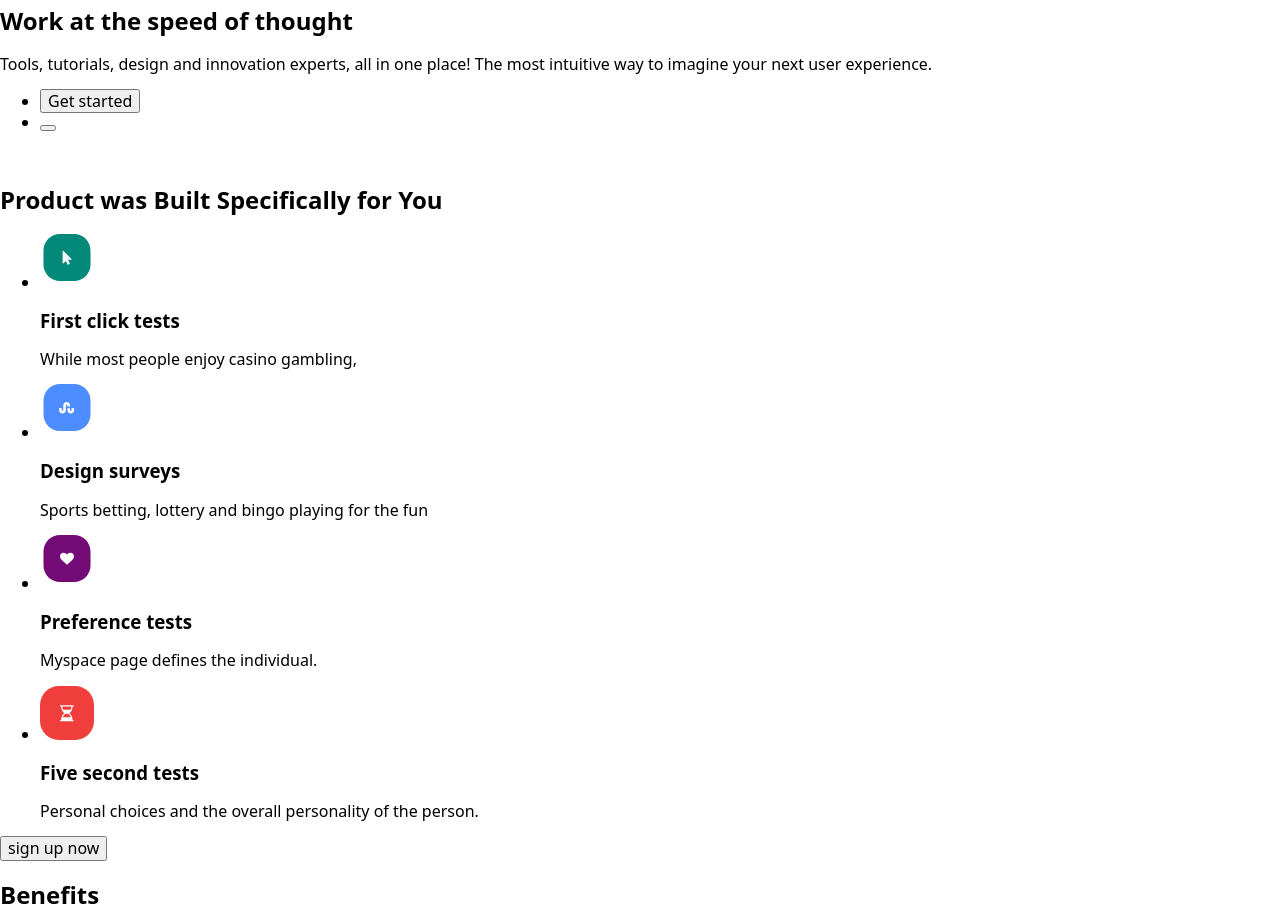
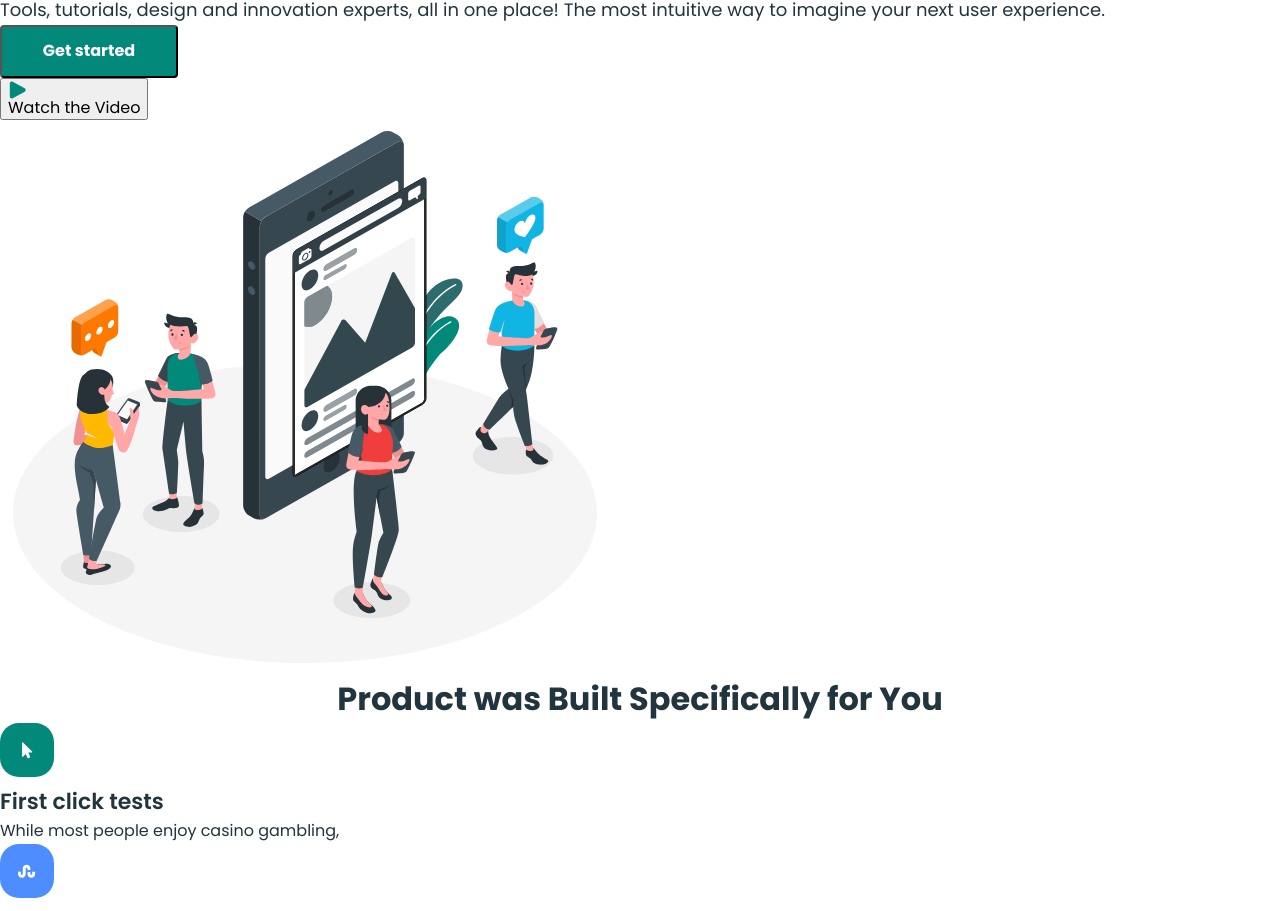
Before and after one commit to Iry-naO/Bussines-promotion, a plain HTML site: page index.html in a window 1280 px wide. Shown: the part 241-1152 px from the top of the page. Drawn offline with nearby package versions, Linux system fonts and the light colour scheme.

Commit message:
update file

```diff
--- a/css/styles.css
+++ b/css/styles.css
@@ -0,0 +1,90 @@
+body {
+  font-family: "Poppins", sans-serif;
+  background-color: #fff;
+  color: #22343d;
+}
+
+ul {
+  list-style-type: none;
+  margin-bottom: 0;
+  margin-top: 0;
+  padding-left: 0;
+}
+
+a {
+  text-decoration: none;
+}
+
+h1,
+h2,
+h3,
+h4,
+h5,
+h6,
+p {
+  margin-top: 0;
+  margin-bottom: 0;
+}
+
+button {
+  cursor: pointer;
+  font-family: inherit;
+}
+
+img {
+  display: block;
+}
+
+.hero {
+}
+.hero-title {
+  font-size: 40px;
+  line-height: 1.5;
+}
+.hero-text {
+  font-size: 18px;
+  line-height: 1.6;
+}
+.hero-list {
+}
+.hero-item {
+}
+.hero-start-btn {
+  min-width: 178px;
+  height: 53px;
+  border-radius: 4px;
+  font-weight: 700;
+  font-size: 16px;
+  background-color: #02897a;
+  color: #fff;
+}
+.hero-video-btn {
+}
+
+.products {
+}
+.products-title {
+  font-weight: 700;
+  font-size: 32px;
+  line-height: 1.5;
+  text-align: center;
+}
+.prodacts-list {
+}
+.products-item {
+}
+.products-item-title {
+  font-weight: 600;
+  font-size: 22px;
+  line-height: 1.5;
+}
+.products-item-text {
+  font-size: 16px;
+  line-height: 1.62;
+}
+.products-btn {
+  border-radius: 4px;
+  min-width: 175px;
+  height: 53px;
+  background-color: #02897a;
+}
--- a/index.html
+++ b/index.html
@@ -3,6 +3,12 @@
   <head>
     <meta charset="UTF-8" />
     <meta name="viewport" content="width=device-width, initial-scale=1.0" />
+    <link rel="preconnect" href="https://fonts.googleapis.com" />
+    <link rel="preconnect" href="https://fonts.gstatic.com" crossorigin />
+    <link
+      href="https://fonts.googleapis.com/css2?family=Poppins:wght@400;500;600;700&display=swap"
+      rel="stylesheet"
+    />
     <link
       rel="stylesheet"
       href="https://cdn.jsdelivr.net/npm/modern-normalize@2.0.0/modern-normalize.min.css"
@@ -39,65 +45,84 @@
     <!-- MAIN -->
     <main>
       <!-- HERO -->
-      <section>
-        <h1>Work at the speed of thought</h1>
-        <p>
+      <section class="hero">
+        <h1 class="hero-title">Work at the speed of thought</h1>
+        <p class="hero-text">
           Tools, tutorials, design and innovation experts, all in one place! The
           most intuitive way to imagine your next user experience.
         </p>
-        <ul>
-          <li><button type="button">Get started</button></li>
-          <li><button type="button"></button></li>
+        <ul class="hero-list">
+          <li class="hero-item">
+            <button type="button" class="hero-start-btn">Get started</button>
+          </li>
+          <li class="hero-item">
+            <button type="button" class="hero-video-btn">
+              <img
+                src="./images/triangle.svg"
+                alt="triangle"
+                width="20"
+                height="18"
+              />Watch the Video
+            </button>
+          </li>
         </ul>
-        <img src="" alt="" />
+        <img src="./images/hero-img.svg" alt="hero" width="610" height="555" />
       </section>
 
       <!-- PRODUCTS -->
-      <section>
-        <h2>Product was Built Specifically for You</h2>
-        <ul>
-          <li>
+      <section class="products">
+        <h2 class="products-title">Product was Built Specifically for You</h2>
+        <ul class="prodacts-list">
+          <li class="products-item">
             <img
               src="./images/icon-1.svg"
               alt="Product-1"
               width="54"
-              height="54"
+              height="62"
             />
-            <h3>First click tests</h3>
-            <p>While most people enjoy casino gambling,</p>
+            <h3 class="products-item-title">First click tests</h3>
+            <p class="products-item-text">
+              While most people enjoy casino gambling,
+            </p>
           </li>
-          <li>
+          <li class="products-item">
             <img
               src="./images/icon-2.svg"
               alt="Product-2"
               width="54"
-              height="54"
+              height="62"
             />
-            <h3>Design surveys</h3>
-            <p>Sports betting, lottery and bingo playing for the fun</p>
+            <h3 class="products-item-title">Design surveys</h3>
+            <p class="products-item-text">
+              Sports betting, lottery and bingo playing for the fun
+            </p>
           </li>
-          <li>
+          <li class="products-item">
             <img
               src="./images/icon-3.svg"
               alt="Product-3"
               width="54"
-              height="54"
+              height="62"
             />
-            <h3>Preference tests</h3>
-            <p>Myspace page defines the individual.</p>
+            <h3 class="products-item-title">Preference tests</h3>
+            <p class="products-item-text">
+              Myspace page defines the individual.
+            </p>
           </li>
-          <li>
+          <li class="products-item">
             <img
               src="./images/icon-4.svg"
               alt="Product-4"
               width="54"
               height="54"
             />
-            <h3>Five second tests</h3>
-            <p>Personal choices and the overall personality of the person.</p>
+            <h3 class="products-item-title">Five second tests</h3>
+            <p class="products-item-text">
+              Personal choices and the overall personality of the person.
+            </p>
           </li>
         </ul>
-        <button type="button">sign up now</button>
+        <button type="button" class="products-btn">sign up now</button>
       </section>
 
       <!-- BENEFITS -->
```
Also changed, not shown: images/hero-img.svg (added), images/triangle.svg (added).
